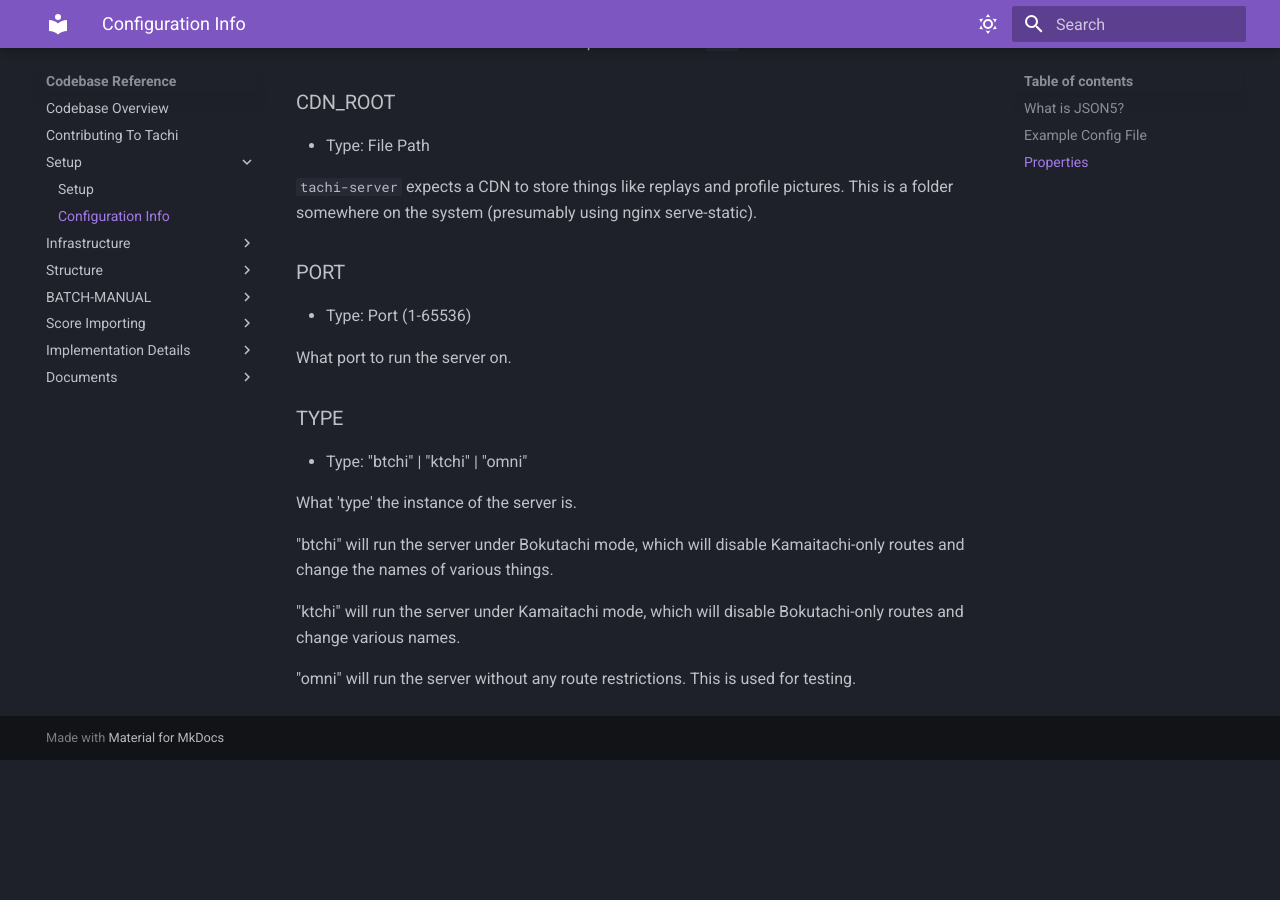
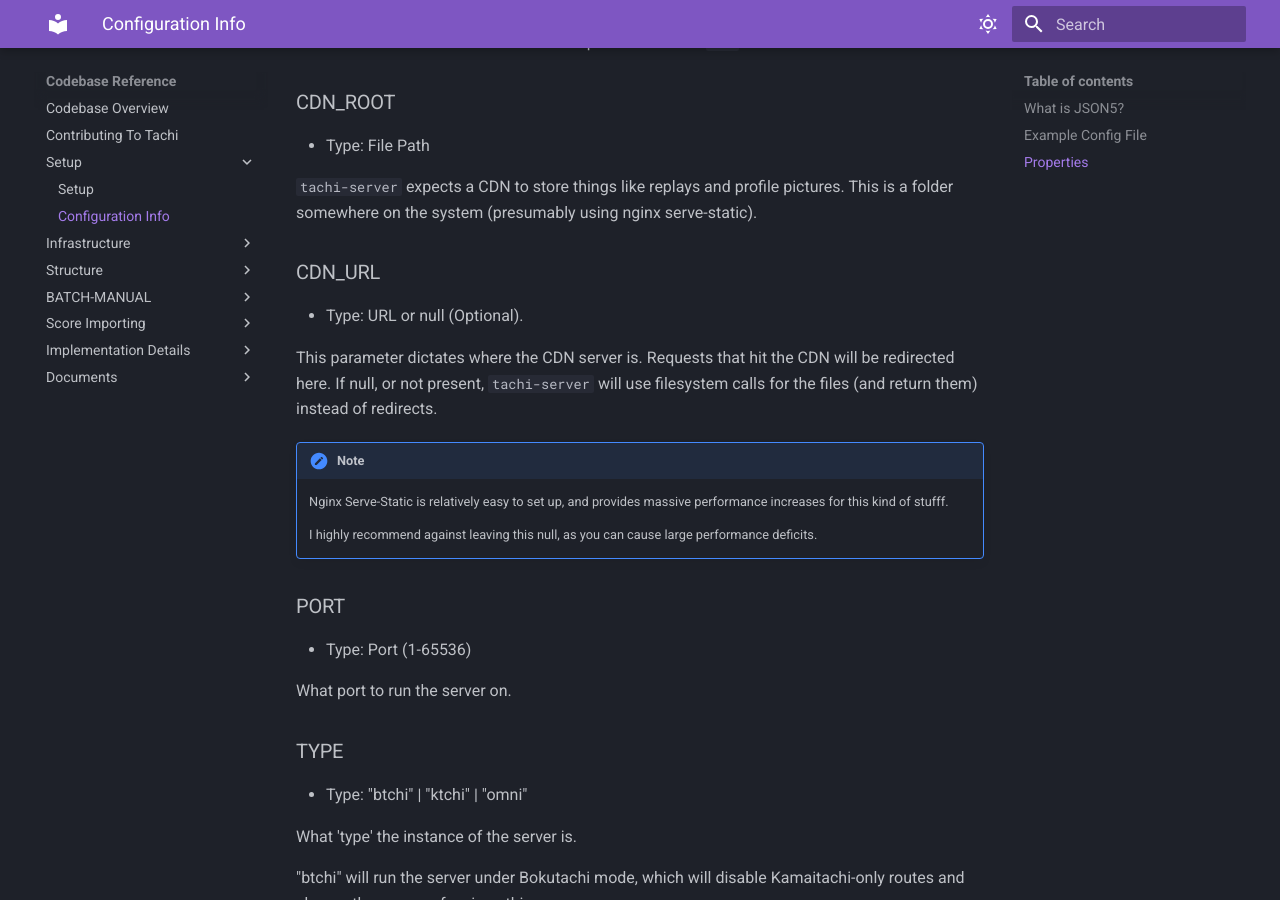
Before and after one commit to zkrising/Tachi, an MkDocs documentation site: the page built from docs/docs/codebase/setup/config.md, in a window 1280 px wide and 900 px high, scrolled down 2439 px. Built offline with MkDocs 1.6.1 and Material for MkDocs 9.7.7, drawn with Linux system fonts in a browser that asks for light colours; before the commit the page ends 3199 px from its top, so only the background shows below that.

Commit message:
add cdn_url to conf.json5

```diff
--- a/docs/docs/codebase/setup/config.md
+++ b/docs/docs/codebase/setup/config.md
@@ -113,6 +113,21 @@ We use an ARC session token in order to pull scores from `ARC`. The session toke
 and profile pictures. This is a folder somewhere on the
 system (presumably using nginx serve-static).
 
+### CDN_URL
+
+- Type: URL or null (Optional).
+
+This parameter dictates where the CDN server is. Requests that hit the CDN
+will be redirected here. If null, or not present, `tachi-server` will use
+filesystem calls for the files (and return them) instead of redirects.
+
+!!! note
+	Nginx Serve-Static is relatively easy to set up, and provides
+	massive performance increases for this kind of stufff.
+
+	I highly recommend against leaving this null, as you can cause
+	large performance deficits.
+
 ### PORT
 
 - Type: Port (1-65536)
```
